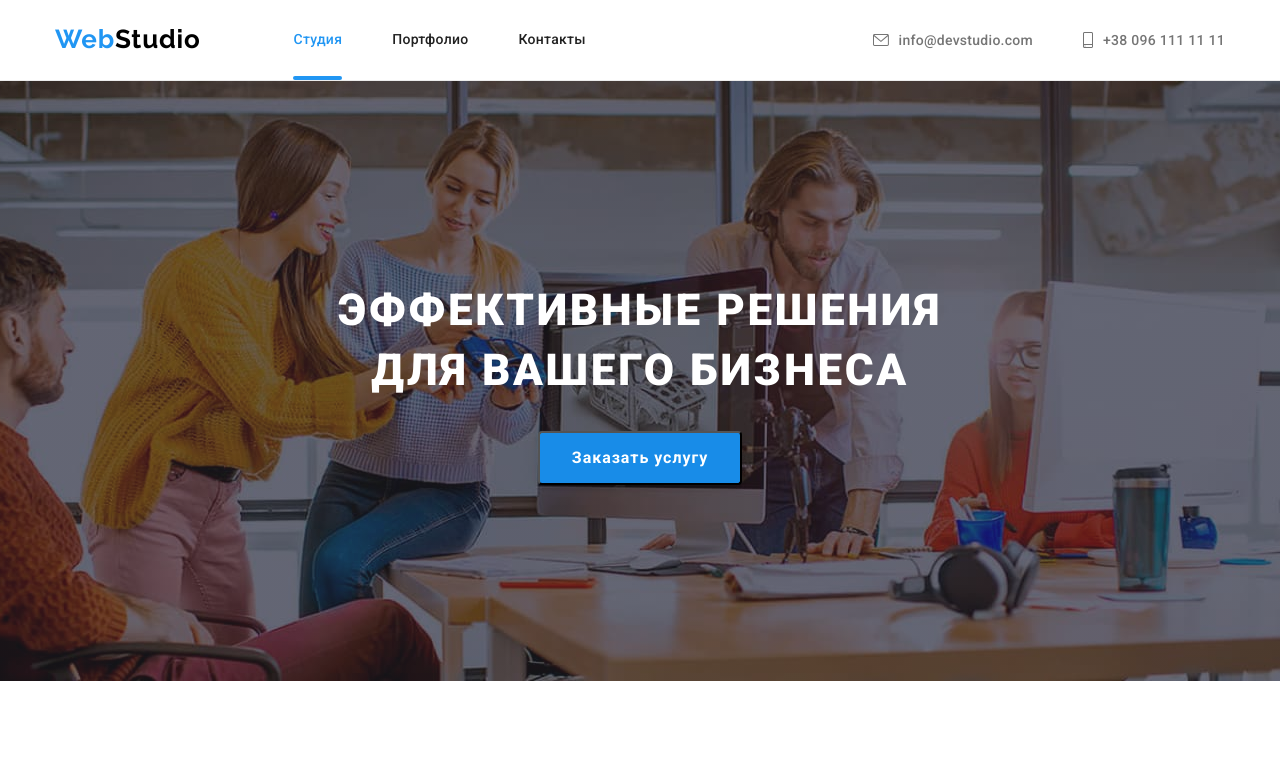
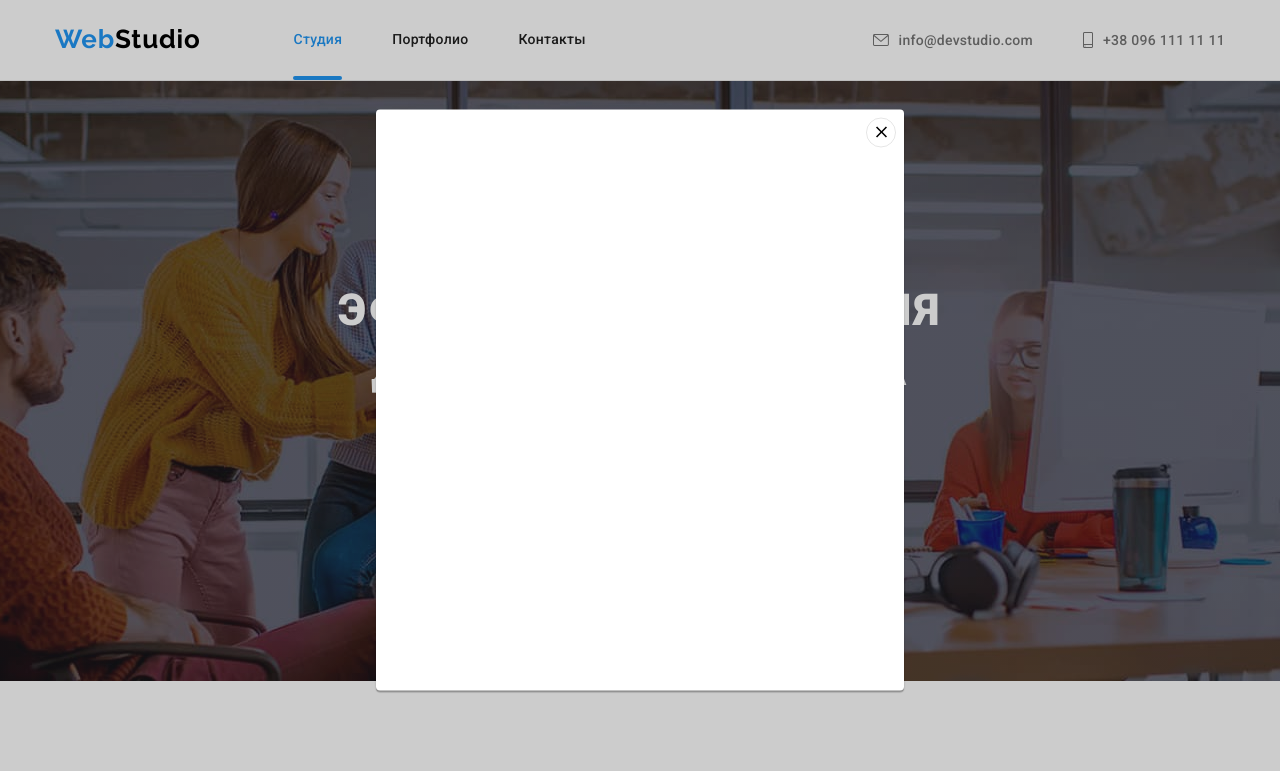
Before and after one commit to marynaost/goit-markup-hw-05, a plain HTML site: page index.html in a window 1280 px wide. Both pictures are taken after a click on the button "Заказать услугу". Shown: the top 771 px of the page. Drawn offline with nearby package versions, Linux system fonts and the light colour scheme.

Commit message:
add styles

```diff
--- a/css/style.css
+++ b/css/style.css
@@ -5,6 +5,9 @@
   --main-footer-text-color: #ffffff;
   --background-color: #2f303a;
   --links-color: #afb1b8;
+
+  --transition-duration: 250ms;
+  --transition-timing-function: cubic-bezier(0.4, 0, 0.2, 1);
 }
 
 h1,
@@ -143,7 +146,7 @@ body {
   line-height: 1.15;
   letter-spacing: 0.02em;
   color: var(--main-color);
-  transition: color 250ms cubic-bezier(0.4, 0, 0.2, 1);
+  transition: color var(--transition-duration) var(--transition-timing-function);
 }
 
 .contacts-item + .contacts-item {
@@ -231,7 +234,8 @@ body {
   padding: 10px 32px;
   box-shadow: 0px 4px 4px rgba(0, 0, 0, 0.15);
   border-radius: 4px;
-  transition: background-color 250ms cubic-bezier(0.4, 0, 0.2, 1);
+  transition: background-color var(--transition-duration)
+    var(--transition-timing-function);
 }
 .btn-hero:hover,
 .btn-hero:focus {
@@ -371,14 +375,15 @@ body {
   height: 44px;
   border-radius: 50%;
   background-color: transparent;
-  transition: background-color 250ms cubic-bezier(0.4, 0, 0.2, 1);
+  transition: background-color var(--transition-duration)
+    var(--transition-timing-function);
 }
 
 .social-links {
   width: 20px;
   height: 20px;
   fill: var(--links-color);
-  transition: fill 250ms cubic-bezier(0.4, 0, 0.2, 1);
+  transition: fill var(--transition-duration) var(--transition-timing-function);
 }
 
 .team-contact-link:hover,
@@ -410,7 +415,8 @@ body {
   background-color: #fff;
   border: 1px solid var(--links-color);
   border-radius: 4px;
-  transition: border-color 250ms cubic-bezier(0.4, 0, 0.2, 1);
+  transition: border-color var(--transition-duration)
+    var(--transition-timing-function);
 }
 
 .clients-item-link:hover,
@@ -422,7 +428,7 @@ body {
   width: 106px;
   height: 60px;
   fill: var(--links-color);
-  transition: fill 250ms cubic-bezier(0.4, 0, 0.2, 1);
+  transition: fill var(--transition-duration) var(--transition-timing-function);
 }
 
 .clients-item-link:hover .clients-icon,
@@ -495,7 +501,8 @@ body {
   height: 44px;
   border-radius: 50%;
   background-color: rgba(255, 255, 255, 0.1);
-  transition: background-color 250ms cubic-bezier(0.4, 0, 0.2, 1);
+  transition: background-color var(--transition-duration)
+    var(--transition-timing-function);
 }
 
 .footer-social-link:hover,
@@ -532,9 +539,10 @@ body {
   border: transparent;
   border-radius: 4px;
   padding: 6px 22px;
-  transition: background-color 250ms cubic-bezier(0.4, 0, 0.2, 1),
-    color 250ms cubic-bezier(0.4, 0, 0.2, 1),
-    box-shadow 250ms cubic-bezier(0.4, 0, 0.2, 1);
+  transition: background-color var(--transition-duration)
+      var(--transition-timing-function),
+    color var(--transition-duration) var(--transition-timing-function),
+    box-shadow var(--transition-duration) var(--transition-timing-function);
 }
 
 .filtres-btn:hover,
@@ -555,7 +563,8 @@ body {
   width: calc((100% - 90px) / 3);
   /* width: 370px; */
   margin: 15px;
-  transition: box-shadow 250ms cubic-bezier(0.4, 0, 0.2, 1);
+  transition: box-shadow var(--transition-duration)
+    var(--transition-timing-function);
 }
 
 .cards-item:hover,
@@ -585,7 +594,8 @@ body {
   background: rgba(33, 150, 243, 0.9);
   overflow: auto;
   transform: translateY(100%);
-  transition: transform 250ms cubic-bezier(0.4, 0, 0.2, 1);
+  transition: transform var(--transition-duration)
+    var(--transition-timing-function);
 }
 
 .cards-item-link:hover .overlay,
@@ -614,3 +624,57 @@ body {
   border: 1px solid #eeeeee;
   border-top: none;
 }
+
+.backdrop {
+  position: fixed;
+  top: 0;
+  left: 0;
+  width: 100vw;
+  height: 100vh;
+  background: rgba(0, 0, 0, 0.2);
+  z-index: 100;
+  transition: opacity var(--transition-duration)
+      var(--transition-timing-function),
+    visibility var(--transition-duration) var(--transition-timing-function);
+}
+
+.modal {
+  position: absolute;
+  top: 50%;
+  left: 50%;
+  transform: translate(-50%, -50%);
+  width: 528px;
+  height: 581px;
+  background: #ffffff;
+  box-shadow: 0px 1px 3px rgba(0, 0, 0, 0.12), 0px 1px 1px rgba(0, 0, 0, 0.14),
+    0px 2px 1px rgba(0, 0, 0, 0.2);
+  border-radius: 4px;
+}
+
+.modal-close-btn {
+  position: absolute;
+  top: 8px;
+  right: 8px;
+  display: flex;
+  justify-content: center;
+  align-items: center;
+  width: 30px;
+  height: 30px;
+  padding: 0;
+  background: transparent;
+  border: 1px solid rgba(0, 0, 0, 0.1);
+  border-radius: 50%;
+  cursor: pointer;
+}
+
+.modal-icon {
+  width: 18px;
+  height: 18px;
+  fill: currentColor;
+}
+
+.is-hidden {
+  opacity: 0;
+  visibility: hidden;
+  pointer-events: none;
+}
```
